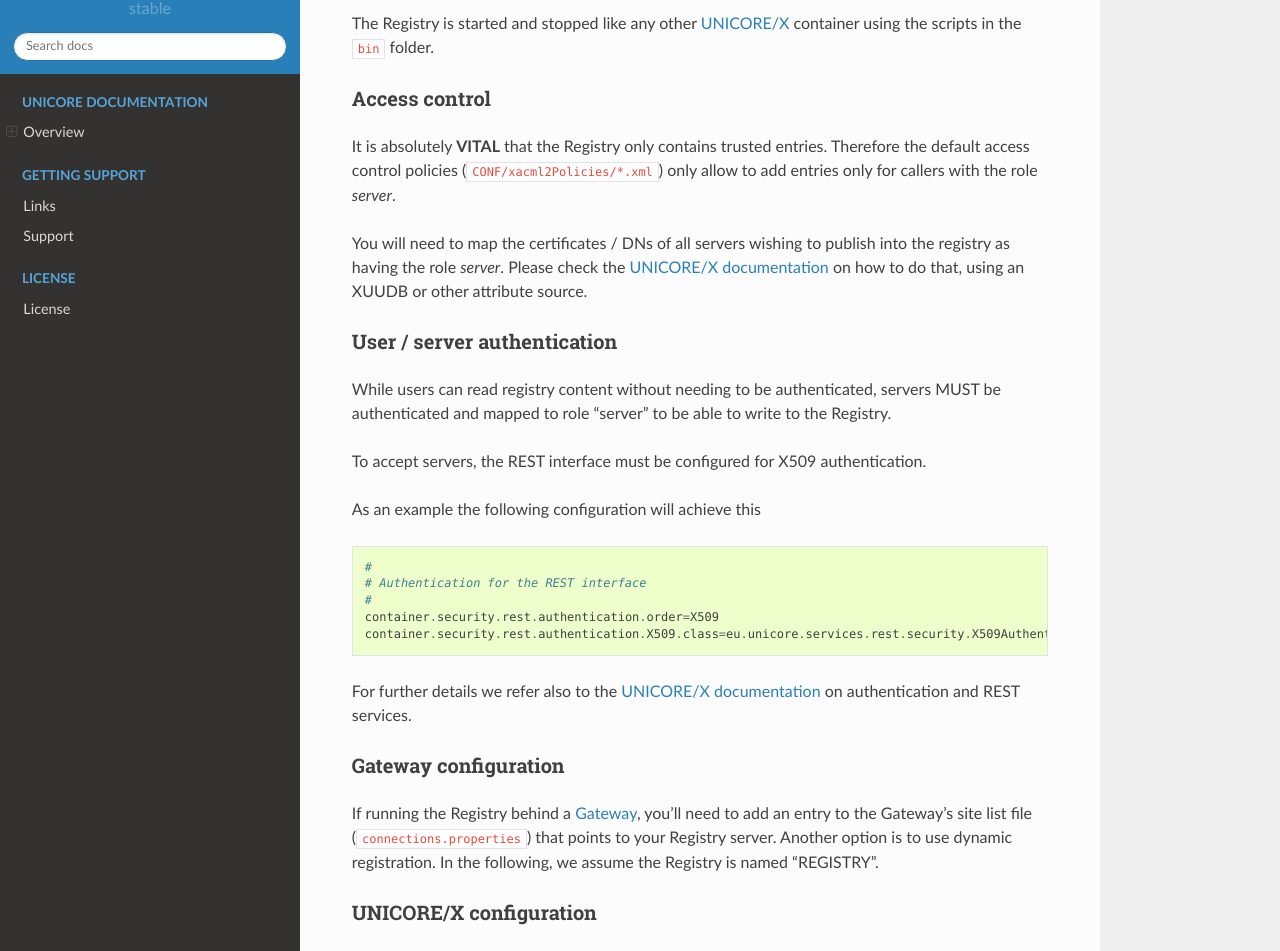
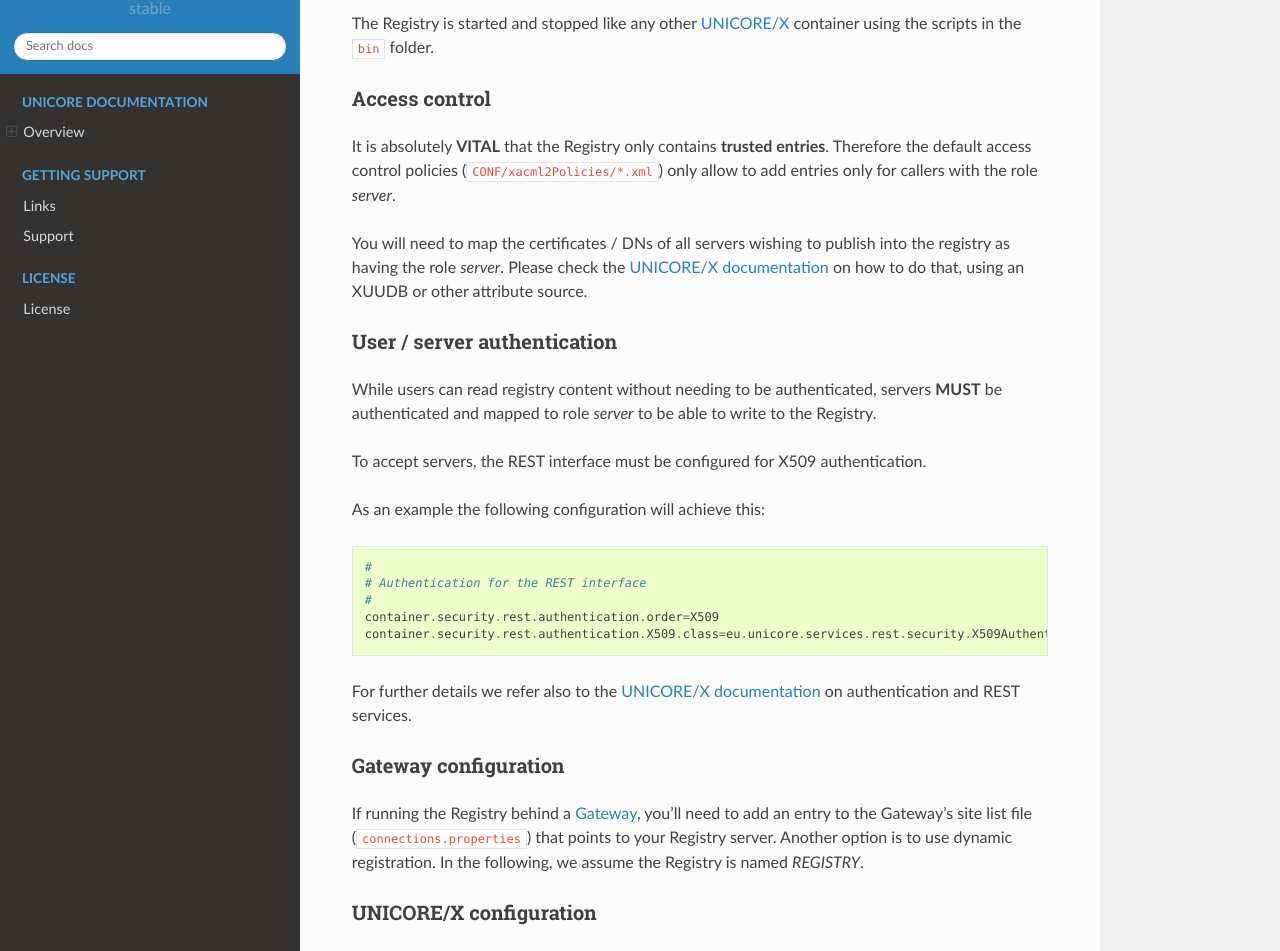
Before and after one commit to UNICORE-EU/unicore-docs, a Sphinx documentation site: the page built from source/admin-docs/registry/index.rst, in a window 1280 px wide and 1400 px high, scrolled down 1617 px. Shown: the part 121-1072 px from the top of the window. Built offline with Sphinx 7.4.7 and the Read the Docs theme 2.0.0, drawn with Linux system fonts in a browser that asks for light colours; some of the changed text lies outside the part shown.

Commit message:
workflow docu cleanup

```diff
--- a/source/admin-docs/registry/index.rst
+++ b/source/admin-docs/registry/index.rst
@@ -46,7 +46,7 @@
   (without manual changes).
 
 The following table gives an overview of the file locations for both
-tar.gz and Linux packages.
+tar.gz and Linux packages:
 
 .. table::
  :width: 100
@@ -81,12 +81,11 @@
 as well.
 
 
-Registry configuration (CONF/uas.config)
-~~~~~~~~~~~~~~~~~~~~~~~~~~~~~~~~~~~~~~~~
+Registry configuration (``CONF/uas.config``)
+~~~~~~~~~~~~~~~~~~~~~~~~~~~~~~~~~~~~~~~~~~~~
 
 Apart from hostname, port, and other properties, the ``uas.config`` file must contain the
-following entry
-::
+following entry::
 
  container.feature.Registry.mode=shared
 
@@ -104,8 +103,8 @@
 Access control
 ~~~~~~~~~~~~~~
 
-It is absolutely **VITAL** that the Registry only contains trusted
-entries. Therefore the default access control policies (``CONF/xacml2Policies/*.xml``)
+It is absolutely **VITAL** that the Registry only contains **trusted
+entries**. Therefore the default access control policies (``CONF/xacml2Policies/*.xml``)
 only allow to add entries only for callers with the role *server*.
 
 You will need to map the certificates / DNs of all servers wishing to publish into the registry
@@ -117,14 +116,13 @@
 ~~~~~~~~~~~~~~~~~~~~~~~~~~~~
 
 While users can read registry content without needing to be authenticated,
-servers MUST be authenticated and mapped to role "server" to be able
+servers **MUST** be authenticated and mapped to role *server* to be able
 to write to the Registry.
 
 To accept servers, the REST interface must be configured for X509
 authentication.
 
-As an example the following configuration will achieve this
-::
+As an example the following configuration will achieve this::
 
   #
   # Authentication for the REST interface
@@ -144,7 +142,7 @@
 to the Gateway's site list file (``connections.properties``) that points
 to your Registry server. Another option is to use dynamic
 registration. In the following, we assume the Registry is named
-"REGISTRY".
+*REGISTRY*.
 
 
 UNICORE/X configuration
```
Also changed, not shown: 1 other file.
